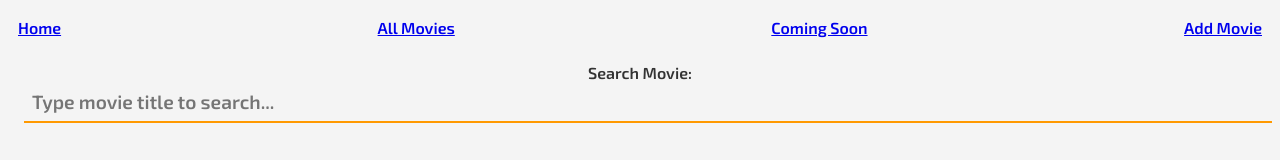
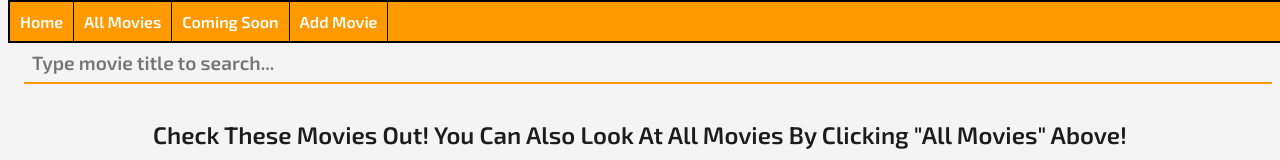
Before and after one commit to tkim0615/Phase-2-Movies-Project, a React (Create React App) app: page / in a window 1280 px wide. Shown: the top 160 px of the page. Built offline with nearby package versions, Linux system fonts and the light colour scheme; data requests are answered from the project's data file.

Commit message:
Added some css styling to the nav bar and the edit button.  Also corrected the edit functionality to account for someone typing in something that is not a proper year.

```diff
--- a/src/components/Header.jsx
+++ b/src/components/Header.jsx
@@ -8,22 +8,22 @@ function Header()
             <nav>
                 <div className="navigation">
                     <Link
-                        className="button"
+                        className="nav-button"
                         to="/">
                         Home
                     </Link>
                     <Link
-                        className="button"
+                        className="nav-button"
                         to="/movies">
                         All Movies
                     </Link>
                     <Link
-                        className="button"
+                        className="nav-button"
                         to="/movies/coming-soon">
                         Coming Soon
                     </Link>
                     <Link
-                        className="button"
+                        className="nav-button"
                         to="/new-movie-form">
                         Add Movie
                     </Link>
--- a/src/components/MovieCard.jsx
+++ b/src/components/MovieCard.jsx
@@ -24,6 +24,8 @@ function MovieCard({ movie, deleteMovie, onUpdateRelease, url }) {
   {
     e.preventDefault()
 
+    if (formData.release_year > 0)
+    {
       fetch(`${url}/${movie.id}`,
       {
         method: "PATCH",
@@ -39,6 +41,12 @@ function MovieCard({ movie, deleteMovie, onUpdateRelease, url }) {
       setEditing(!editing)
     }
 
+    else
+    {
+      setEditing(!editing)
+    }
+  }
+
 
 
   return (
@@ -52,6 +60,7 @@ function MovieCard({ movie, deleteMovie, onUpdateRelease, url }) {
           <button type="submit">Confirm</button>
         </form>) :
         (<p className="card-release">{movie.release_year}
+          <br />
           <button type="click" onClick={handleClickEditing}>Edit</button>
         </p>)}
         <p className="card-summary">{movie.summary}</p>
--- a/src/index.css
+++ b/src/index.css
@@ -207,9 +207,21 @@ input:focus {
 
 .navigation {
   display: flex;
-  justify-content: space-between;
+  background: var(--accent-color);
+  border: 2px solid #000000;
+  position: fixed;
+  top: 0;
+  width: 100%;
 }
 
-.button {
+.nav-button {
   padding: 10px;
+  color: #ffffff;
+  border-right: 1px solid #000000;
+  transition: background-color 0.3s ease;
+  text-decoration: none;
 }
+
+.nav-button:hover {
+  background-color: #e68300;
+}
```
Lines whose indentation alone changed are shown as unchanged.
